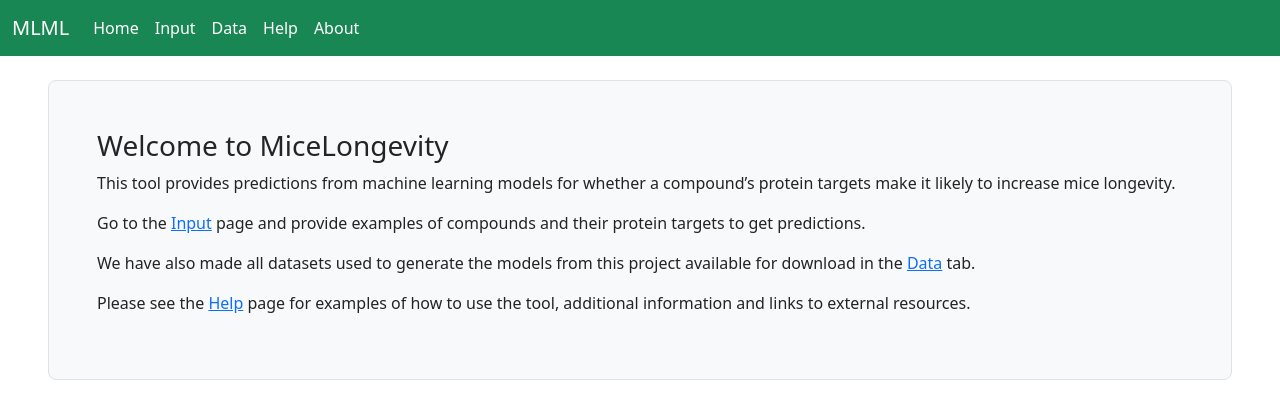
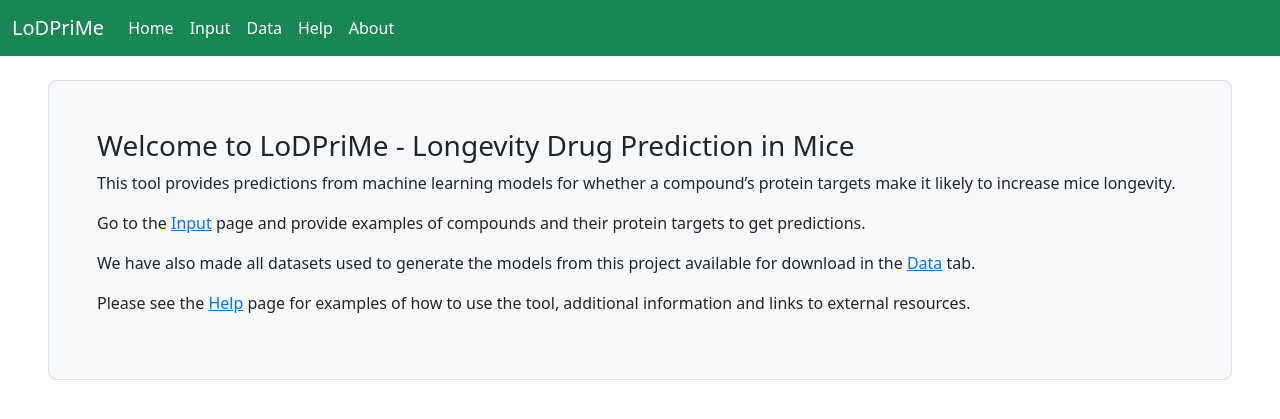
Before and after one commit to caioedurib/lodprime_source, a Flask app: page / in a window 1280 px wide. Shown: the top 419 px of the page. Run offline with Flask 3, Linux system fonts and the light colour scheme; parts of the project's set-up code (start-up, migrations or seed data) failed here and were passed over.

Commit message:
Commiting before general meeting on 21/10

```diff
--- a/templates/base.html
+++ b/templates/base.html
@@ -3,7 +3,7 @@
 <head>
     <meta charset="UTF-8">
     <meta name="viewport" content="width=device-width, initial-scale=1">
-    <title>MLML</title>
+    <title>LoDPriMe</title>
     <link href="https://cdn.jsdelivr.net/npm/bootstrap@5.3.3/dist/css/bootstrap.min.css" rel="stylesheet"
           integrity="sha384-QWTKZyjpPEjISv5WaRU9OFeRpok6YctnYmDr5pNlyT2bRjXh0JMhjY6hW+ALEwIH" crossorigin="anonymous">
     <script src="https://cdn.jsdelivr.net/npm/bootstrap@5.3.3/dist/js/bootstrap.bundle.min.js"
@@ -18,7 +18,7 @@
 <header>
     <nav class="navbar navbar-expand-lg" style="background-color:#198754">
         <div class="container-fluid" id="topnavbar">
-            <a class="navbar-brand" href="#">MLML</a>
+            <a class="navbar-brand" href="#">LoDPriMe</a>
             <button class="navbar-toggler" type="button" data-bs-toggle="collapse"
                     data-bs-target="#navbarSupportedContent" aria-controls="navbarSupportedContent"
                     aria-expanded="false" aria-label="Toggle navigation">
--- a/templates/home.html
+++ b/templates/home.html
@@ -3,7 +3,7 @@
 {% block body %}
 <div class="row px-5 pt-4">
   <div class="h-100 p-5 bg-body-tertiary border rounded-3">
-    <h3>Welcome to MiceLongevity</h3>
+    <h3>Welcome to LoDPriMe - Longevity Drug Prediction in Mice</h3>
       <p>This tool provides predictions from machine learning models for whether a compound’s protein targets make it likely to increase mice longevity.</p>
       <p>Go to the <a href="/input">Input</a> page and provide examples of compounds and their protein targets to get predictions.</p>
       <p>We have also made all datasets used to generate the models from this project available for download in the <a href="/data">Data</a> tab.</p>
```
Also changed, not shown: app.py (+5 -5 lines), static/tablegen.js (+6 -6 lines).
